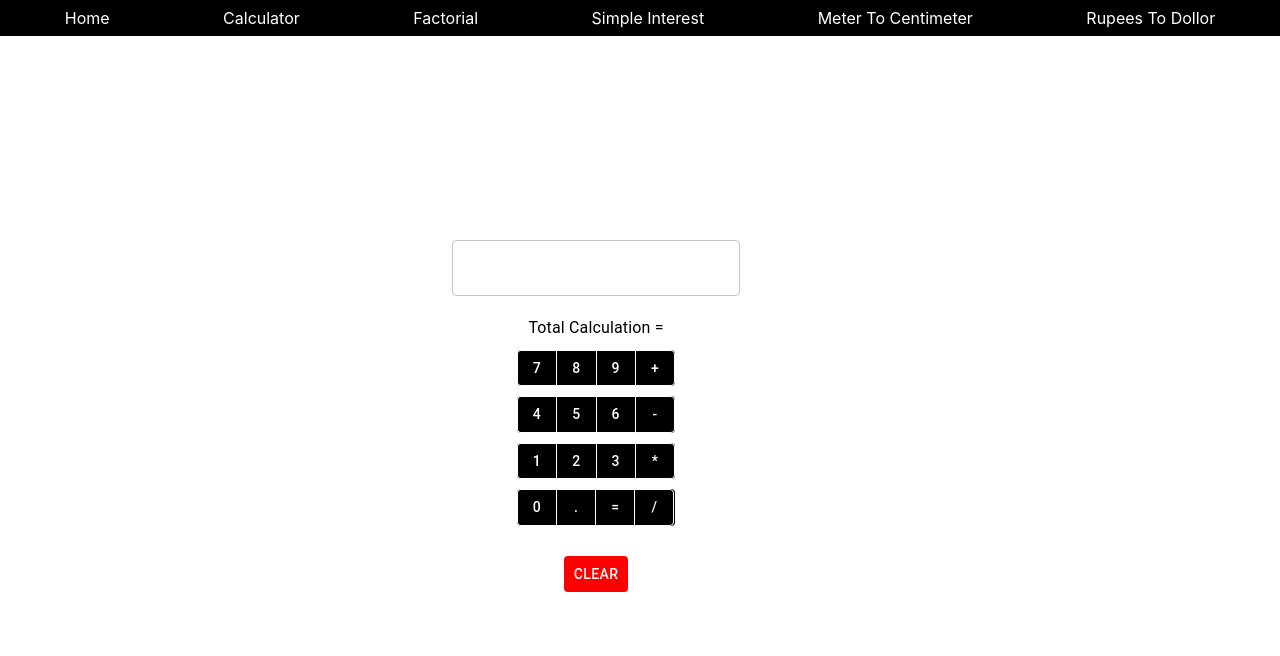
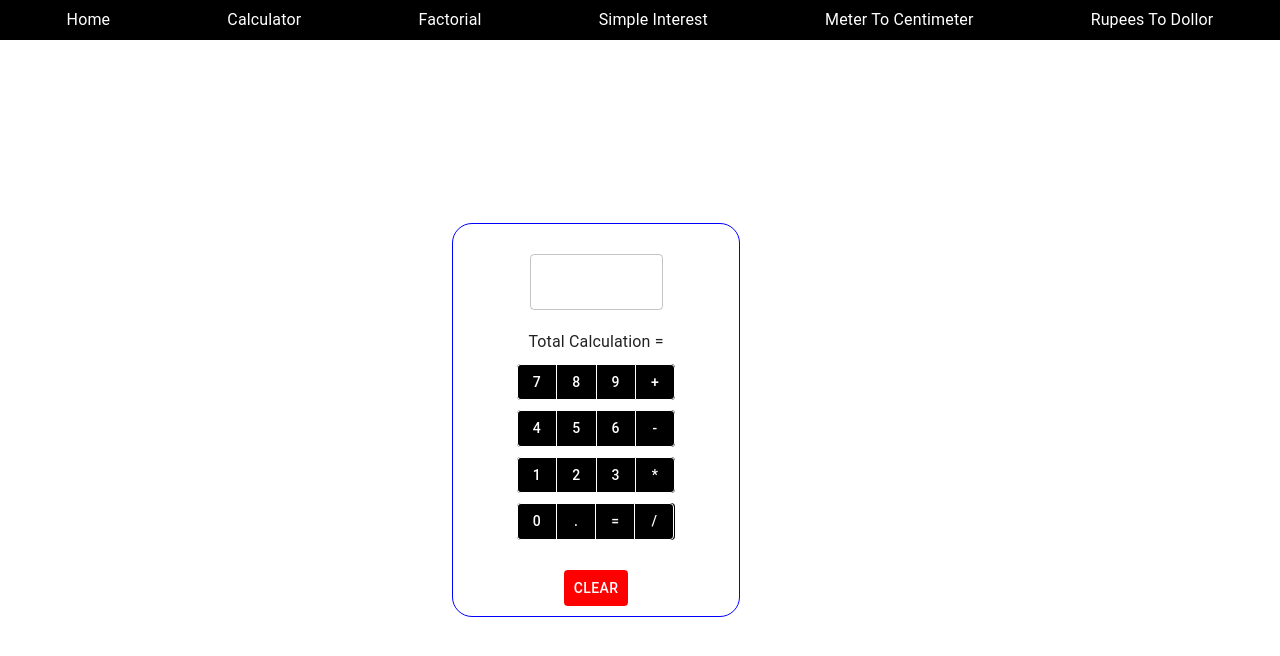
Before and after one commit to rohityadav15/react-web-calculator, a React (Create React App) app: page /calculator in a window 1280 px wide. Shown: the top 656 px of the page. Built offline with nearby package versions, Linux system fonts and the light colour scheme.

Commit message:
border shadow

```diff
--- a/src/pages/Calculator.js
+++ b/src/pages/Calculator.js
@@ -1,4 +1,4 @@
-import { Box, Button, ButtonGroup, TextField, Typography } from "@mui/material";
+import { Box, Button, ButtonGroup, CssBaseline, TextField, Typography } from "@mui/material";
 import { useState } from "react";
 
 const Calculator = () => {
@@ -33,25 +33,29 @@ const Calculator = () => {
           width: "90vw",
           margin: "20px",
           flexDirection: "column",
+
         }}
       >
+        <CssBaseline/>
         <Box
           style={{
             display: "flex",
             justifyContent: "center",
             alignItems: "center",
-            padding: "20px",
-            borderRadius: "10px",
-            height: "50%",
-            width: "50%",
+            padding: "10px",
+            borderRadius: "20px",
+            // height: "50%",
+            width: "25%",
             flexDirection: "column",
+            border: "1px solid blue",
+            boxShadow: "5px",
           }}
         >
           <TextField
             id="calculator-display"
             variant="outlined"
             value={result !== null ? result : expression}
-            style={{ width: "50%", marginBottom: "20px" }}
+            style={{ width: "50%", marginBottom: "20px" , marginTop:"20px"}}
             inputProps={{ readOnly: true }}
           />
           <Typography varoant="h4">Total Calculation = {result}</Typography>
--- a/src/pages/MeterToCentimeter.js
+++ b/src/pages/MeterToCentimeter.js
@@ -50,14 +50,14 @@ function FactorialApp() {
           sx={{
             padding: 3,
             border: "1px solid #ccc",
-            borderRadius: "10px",
+           borderRadius: "10px",
             boxShadow: 3,
           }}
         >
           <Typography variant="h4" component="h1" gutterBottom>
             Factorial Calculator
           </Typography>
-          <form onSubmit={handleSubmit}>
+          <form onSubmit ={handleSubmit}>
             <TextField
               label="Enter a number"
               variant="outlined"
```
